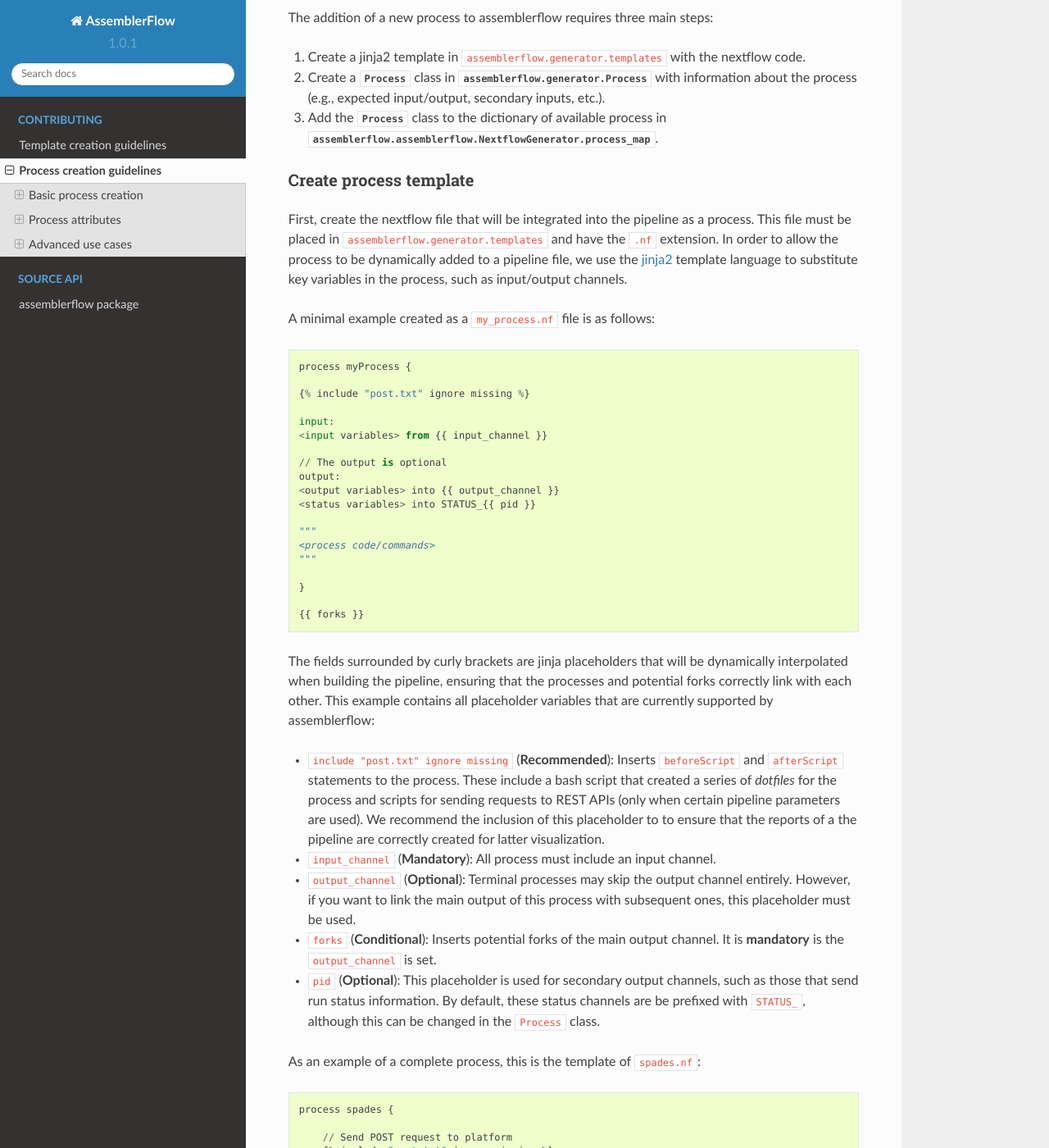
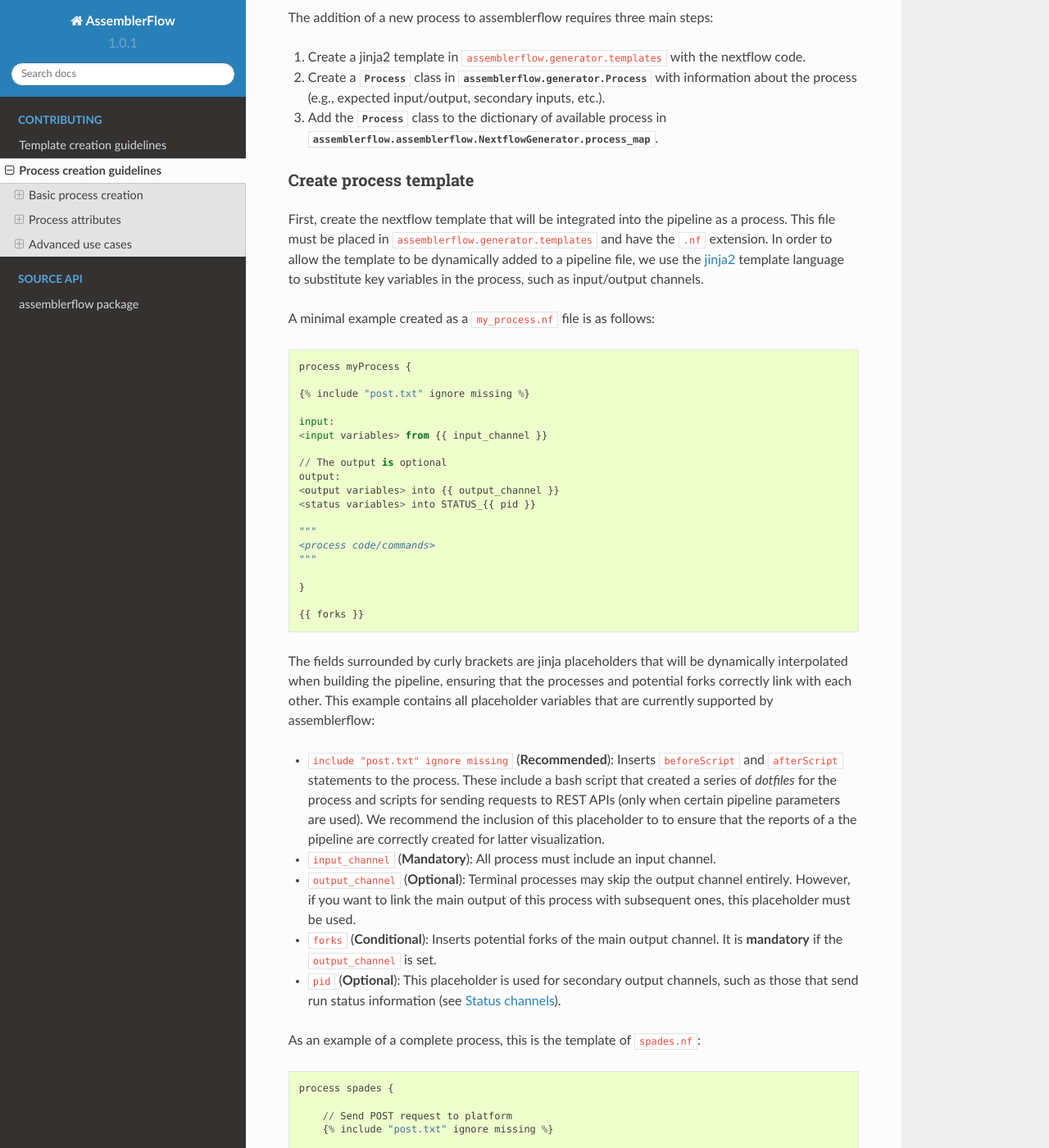
Before and after one commit to assemblerflow/flowcraft, a Sphinx documentation site: the page built from docs/create_process.rst, in a window 1280 px wide and 1400 px high, scrolled down 206 px. Shown: the whole window at 82% size. Built offline with Sphinx 7.4.7 and the Read the Docs theme 2.0.0, drawn with Linux system fonts in a browser that asks for light colours; some of the changed text lies outside the part shown.

Commit message:
Added links and fixed typos

```diff
--- a/docs/create_process.rst
+++ b/docs/create_process.rst
@@ -21,9 +21,9 @@
 Create process template
 :::::::::::::::::::::::
 
-First, create the nextflow file that will be integrated into the pipeline
+First, create the nextflow template that will be integrated into the pipeline
 as a process. This file must be placed in ``assemblerflow.generator.templates``
-and have the ``.nf`` extension. In order to allow the process to be
+and have the ``.nf`` extension. In order to allow the template to be
 dynamically added to a pipeline file, we use the jinja2_ template language to
 substitute key variables in the process, such as input/output channels.
 
@@ -70,12 +70,11 @@
   process with subsequent ones, this placeholder must be used.
 
 - ``forks`` (**Conditional**): Inserts potential forks of the main output
-  channel. It is **mandatory** is the ``output_channel`` is set.
+  channel. It is **mandatory** if the ``output_channel`` is set.
 
 - ``pid`` (**Optional**): This placeholder is used for secondary output
-  channels, such as those that send run status information. By default,
-  these status channels are be prefixed with ``STATUS_``, although this
-  can be changed in the ``Process`` class.
+  channels, such as those that send run status information (see
+  `Status channels`_).
 
 As an example of a complete process, this is the template of ``spades.nf``::
 
```
Also changed, not shown: other parts of docs/create_process.rst (+3 -2 lines).
